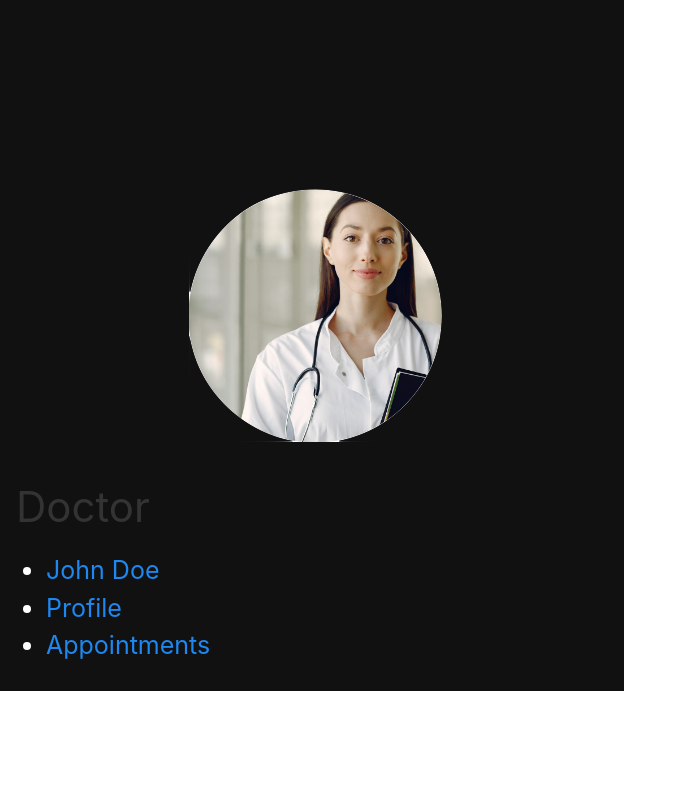
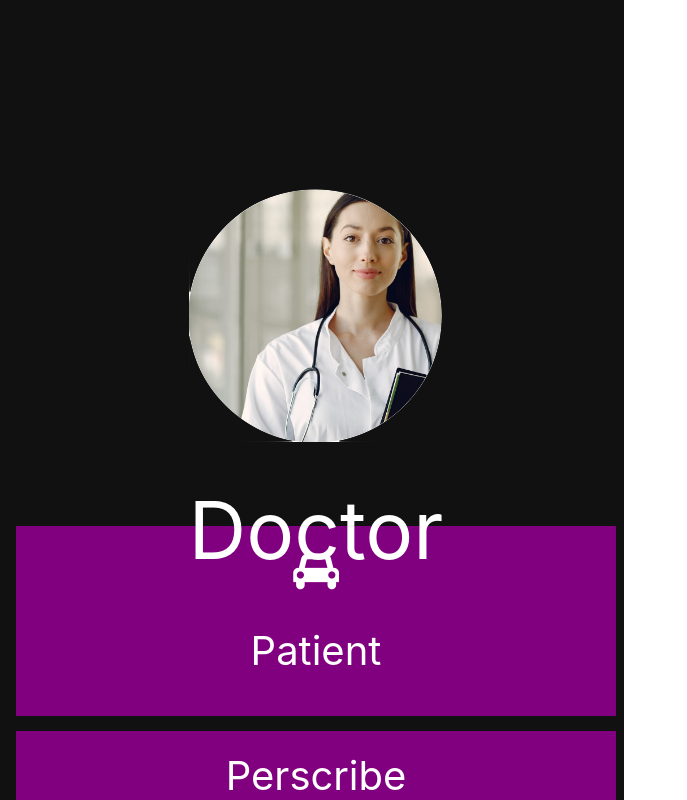
Before and after one commit to jakegoodman01/MedRX, a plain HTML site: page doctor.html in a window 1280 px wide. Shown: the whole page, without its empty margins (0-687 px from the left). Drawn offline with Linux system fonts and the light colour scheme.

Commit message:
updated navbar

```diff
--- a/doctor.css
+++ b/doctor.css
@@ -1,7 +1,7 @@
 .sidenav {
   height: 100%;
   width: 600px;
-  position: relative;
+  position: fixed;
 
   z-index: 1;
   top: 0;
@@ -19,15 +19,38 @@
 
 .nav-profile {
   height: 40%;
+  margin-bottom: 200px;
 }
 
 .nav-profile img {
+  position: relative;
   display: block;
   margin: auto;
   padding-top: 30%;
 }
 
+.nav-profile h1 {
+  text-align: center;
+  color: white;
+  font-size: 80px;
+}
+
 .nav-buttons {
+  position: relative;
+}
+
+.button {
+  align-self: center;
+  text-align: center;
+  font-size: 40px;
+  background-color: purple;
+  margin-bottom: 15px;
+  padding-bottom: 15px;
+  padding-top: 15px;
+}
+
+.hor {
+  display: inline-block;
 }
 
 /* When you mouse over the navigation links, change their color */
--- a/doctor.html
+++ b/doctor.html
@@ -5,7 +5,8 @@
     <meta charset="utf-8" />
     <meta name="viewport" content="width=device-width, initial-scale=1" />
     <link rel="stylesheet" href="css/uikit.min.css" />
-    <link rel="stylesheet" href="doctor.css"
+    <link rel="stylesheet" href="doctor.css" />
+    <link rel="stylesheet" href="https://cdnjs.cloudflare.com/ajax/libs/font-awesome/4.7.0/css/font-awesome.min.css">
     <script src="js/uikit.min.js"></script>
     <script src="js/uikit-icons.min.js"></script>
   </head>
@@ -17,11 +18,14 @@
             <h1>Doctor</h1>
         </div>
         <div class"nav-buttons">
-            <ul>
-            <li><a href="#">John Doe</a></li>
-            <li><a href="#">Profile</a></li>
-            <li><a href="#">Appointments</a></li>
-            <ul>
+            <div class="button">
+                <div class="hor">
+                    <i class="fa fa-car"></i>
+                    <p>Patient</p>
+                </div>
+            </div>
+            <div class="button">Perscribe</div>
+            <div class="button">Documentation</div>
         </div>
     </div>
   </div>
```
